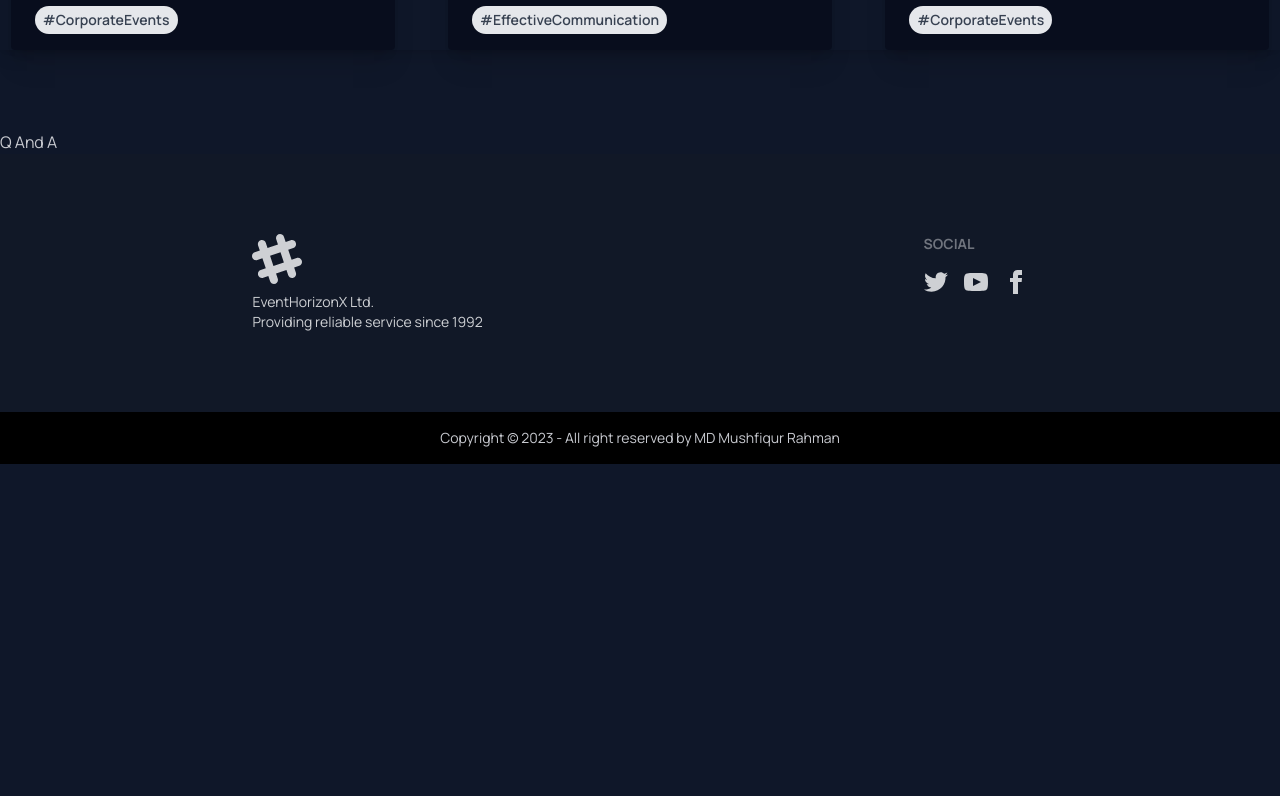
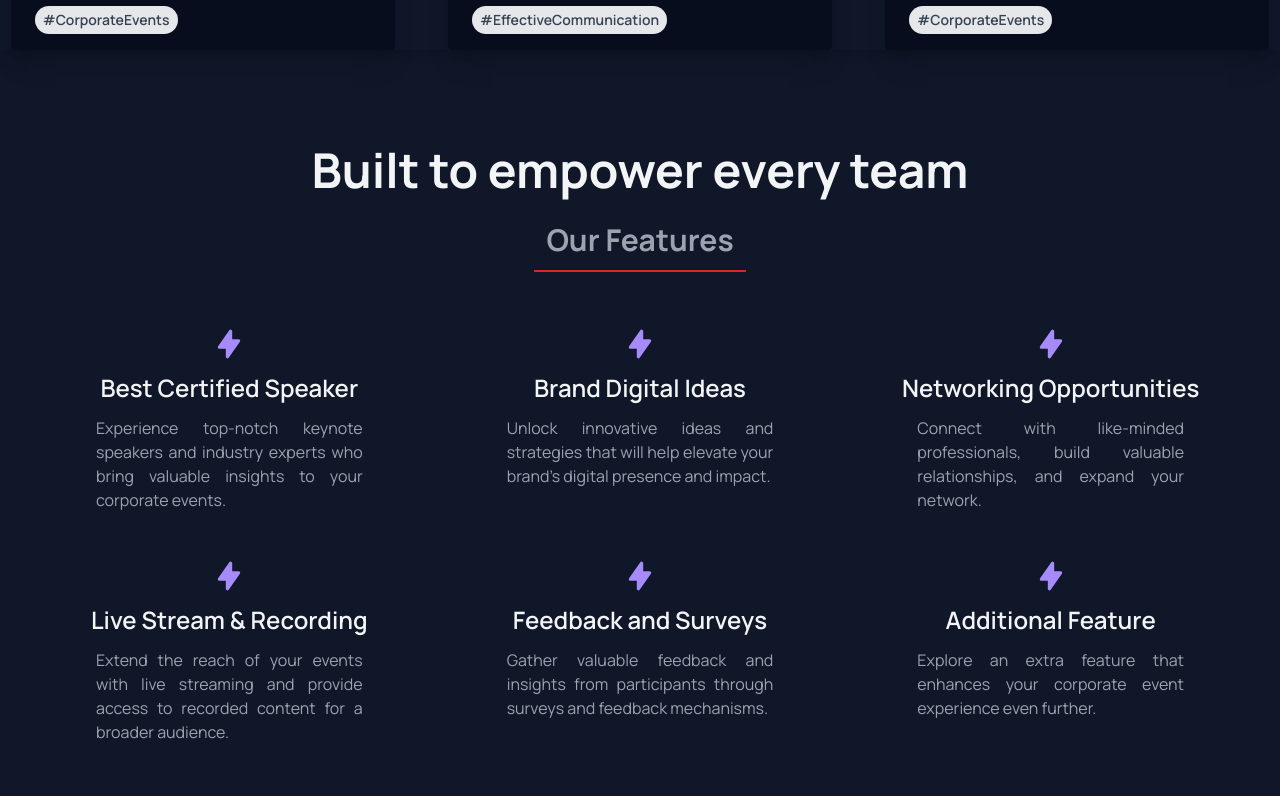
Before and after one commit to rafimd422/EventHorizonX, a React (Vite) app: page / in a window 1280 px wide. Shown: the part 2080-2876 px from the top of the page. Before the commit the page ends 2544 px from the top, so only its background shows below. Built offline with nearby package versions, Linux system fonts and the light colour scheme; no server answers.

Commit message:
added our company features on the home section using MAMBA UI component

```diff
--- a/src/Components/Pages/Home/Home.jsx
+++ b/src/Components/Pages/Home/Home.jsx
@@ -2,12 +2,14 @@ import React from 'react'
 import Banner from './Banner';
 import Service from './Service';
 import QuesAndAnswer from './QuesAndAnswer';
+import OurFeatures from './OurFeatures';
 
 const Home = () => {
   return (
     <div>
       <Banner />
       <Service />
+      <OurFeatures />
       <QuesAndAnswer />
     </div>
   )
--- /dev/null
+++ b/src/Components/Pages/Home/OurFeatures.jsx
@@ -0,0 +1,66 @@
+
+const OurFeatures = () => {
+
+    const features = [
+        {
+          id: 1,
+          title: "Best Certified Speaker",
+          description: "Experience top-notch keynote speakers and industry experts who bring valuable insights to your corporate events.",
+        },
+        {
+          id: 2,
+          title: "Brand Digital Ideas",
+          description: "Unlock innovative ideas and strategies that will help elevate your brand's digital presence and impact.",
+        },
+        {
+          id: 3,
+          title: "Networking Opportunities",
+          description: "Connect with like-minded professionals, build valuable relationships, and expand your network.",
+        },
+        {
+          id: 4,
+          title: "Live Stream & Recording",
+          description: "Extend the reach of your events with live streaming and provide access to recorded content for a broader audience.",
+        },
+        {
+          id: 5,
+          title: "Feedback and Surveys",
+          description: "Gather valuable feedback and insights from participants through surveys and feedback mechanisms.",
+        },
+        {
+          id: 6,
+          title: "Additional Feature",
+          description: "Explore an extra feature that enhances your corporate event experience even further.",
+        },
+      ];
+
+
+
+
+
+
+  return (
+<section className="m-4 md:m-8 text-gray-100">
+	<div className="container mx-auto p-4 my-6 space-y-2 text-center">
+		<h2 className="md:text-5xl text-4xl mb-4 font-bold">Built to empower every team</h2>
+		<p className="text-gray-400 text-3xl font-bold border-b-2 border-red-600 p-3 w-fit mx-auto">Our Features</p>
+	</div>
+	<div className="container mx-auto grid justify-center gap-4 sm:grid-cols-2 lg:grid-cols-3">
+    {features.map((feature) => (
+  <div key={feature.id} className="flex flex-col items-center p-4">
+    <svg xmlns="http://www.w3.org/2000/svg" viewBox="0 0 20 20" fill="currentColor" className="w-8 h-8 text-violet-400">
+      <path fillRule="evenodd" d="M11.3 1.046A1 1 0 0112 2v5h4a1 1 0 01.82 1.573l-7 10A1 1 0 018 18v-5H4a1 1 0 01-.82-1.573l7-10a1 1 0 011.12-.38z" clipRule="evenodd"></path>
+    </svg>
+    <h3 className="my-3 text-2xl font-semibold text-center">{feature.title}</h3>
+    <div className="space-y-1 leadi">
+      <p className="lg:px-12 px-6 text-justify text-gray-400">{feature.description}</p>
+    </div>
+  </div>
+))}
+
+	</div>
+</section>
+  )
+}
+
+export default OurFeatures
--- a/src/Components/Pages/Speakers.jsx
+++ b/src/Components/Pages/Speakers.jsx
@@ -9,21 +9,25 @@ const Speakers = () => {
       name: 'Dr. Emily Parker',
       designation: 'Keynote Speaker',
       img: speaker1,
+      id: 1,
     },
     {
       name: 'Mark Johnson',
       designation: 'Thought Leader',
       img: speaker2,
+      id: 2,
     },
     {
       name: 'Sarah Anderson',
       designation: 'Innovator in Residence',
       img: speaker3,
-    },
+      id: 3,
+     },
     {
       name: 'David Lee',
       designation: 'Industry Expert',
       img: speaker4,
+      id: 4,
     },
   ];
 
@@ -32,7 +36,7 @@ const Speakers = () => {
       <p className='lg:text-4xl text-2xl font-bold text-center my-6 mb-8 text-red-300'>Meet the Visionaries: Our Esteemed Speakers</p>
       <div className="grid md:grid-cols-2 grid-cols-1 gap-4 justify-center">
         {speakers.map((speaker) => (
-          <div className="card mx-auto card-compact w-96 bg-gray-900 shadow-xl">
+          <div key={speaker.id} className="card mx-auto card-compact w-96 bg-gray-900 shadow-xl">
             <figure><img src={speaker.img} className='h-64 w-full object-cover' alt={speaker.name} /></figure>
             <div className="card-body">
               <h2 className="card-title">{speaker.name}</h2>
```
